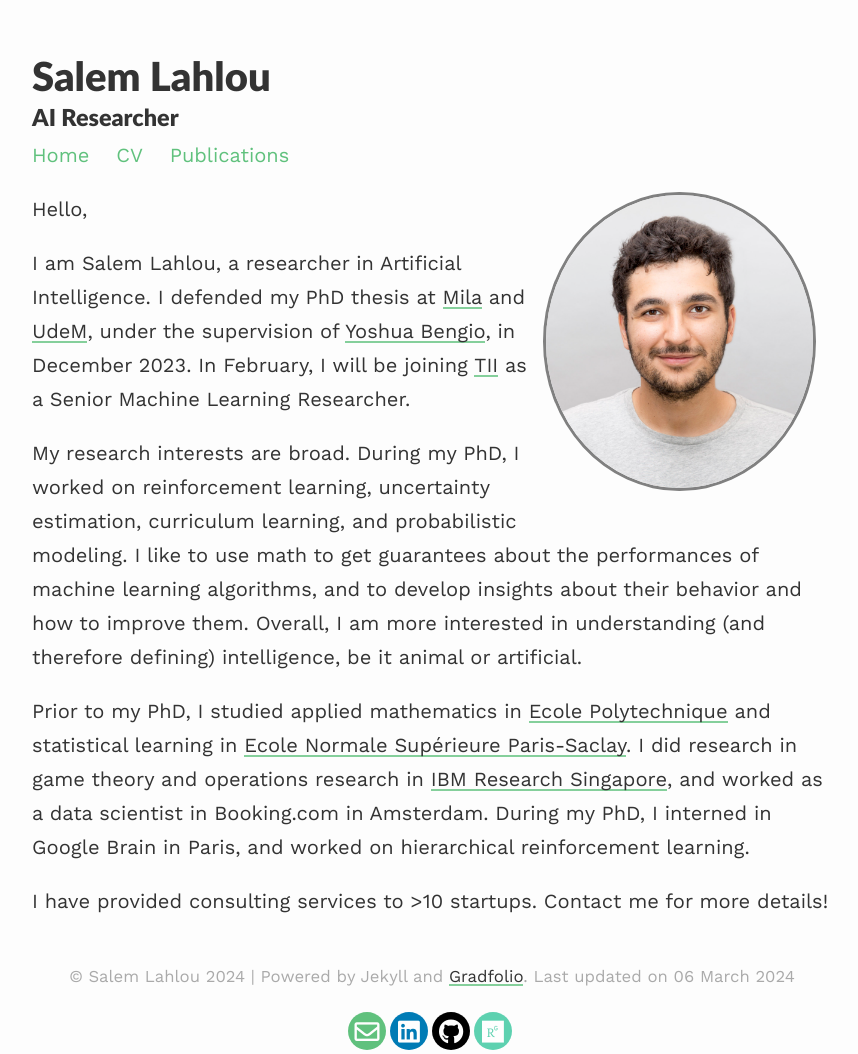
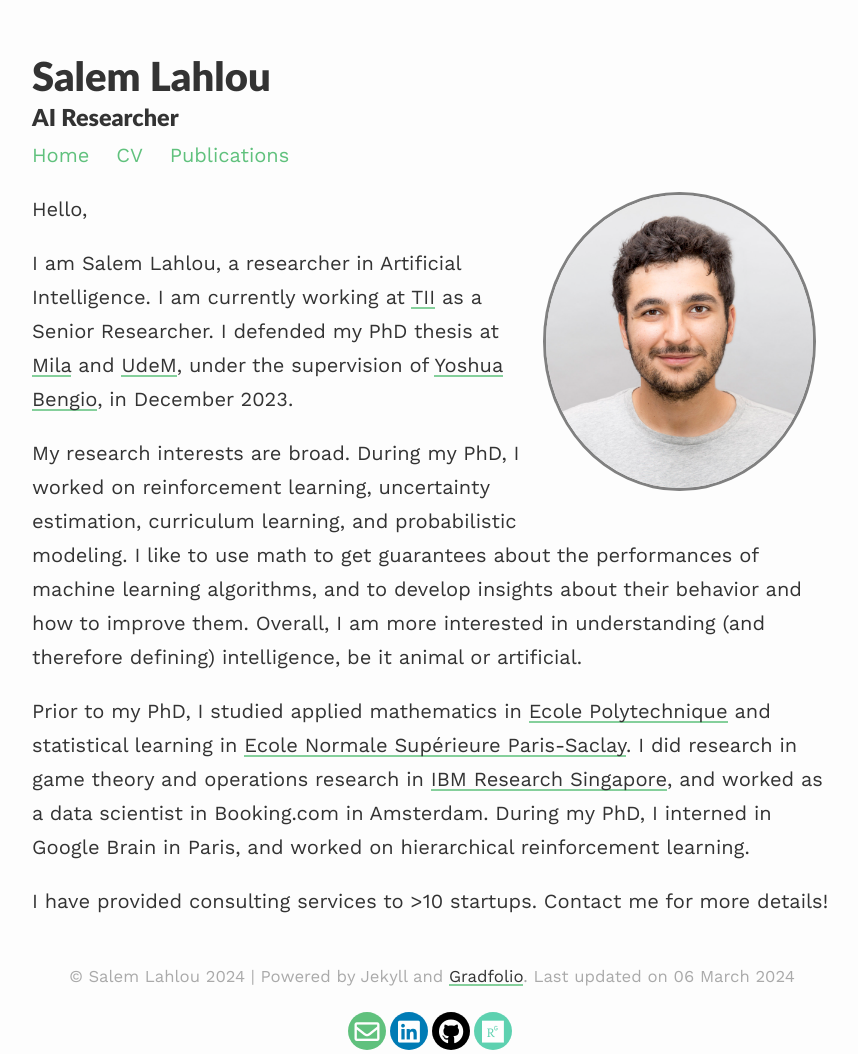
Before and after one commit to saleml/saleml.github.io, a Jekyll site: the page built from index.md, in a window 1280 px wide. Shown: the whole page, without its empty margins (208-1066 px from the left). Built offline with Jekyll 4.4.1, drawn with Linux system fonts in a browser that asks for light colours; nearby versions of some CDN libraries.

Commit message:
new cv and update

```diff
--- a/index.md
+++ b/index.md
@@ -9,7 +9,7 @@ published: true
 
 Hello,
 
-I am Salem Lahlou, a researcher in Artificial Intelligence. I defended my PhD thesis at [Mila](https://mila.quebec/en/){:target="_blank"} and [UdeM](https://www.umontreal.ca/en){:target="_blank"}, under the supervision of [Yoshua Bengio](https://yoshuabengio.org/){:target="_blank"}, in December 2023. In February, I will be joining [TII](https://www.tii.ae/){:target="_blank"} as a Senior Machine Learning Researcher.
+I am Salem Lahlou, a researcher in Artificial Intelligence. I am currently working at [TII](https://www.tii.ae/){:target="_blank"} as a Senior Researcher. I defended my PhD thesis at [Mila](https://mila.quebec/en/){:target="_blank"} and [UdeM](https://www.umontreal.ca/en){:target="_blank"}, under the supervision of [Yoshua Bengio](https://yoshuabengio.org/){:target="_blank"}, in December 2023.
 
 My research interests are broad. During my PhD, I worked on reinforcement learning, uncertainty estimation, curriculum learning, and probabilistic modeling. I like to use math to get guarantees about the performances of machine learning algorithms, and to develop insights about their behavior and how to improve them. Overall, I am more interested in understanding (and therefore defining) intelligence, be it animal or artificial.
 
```
Also changed, not shown: 1 other file.
